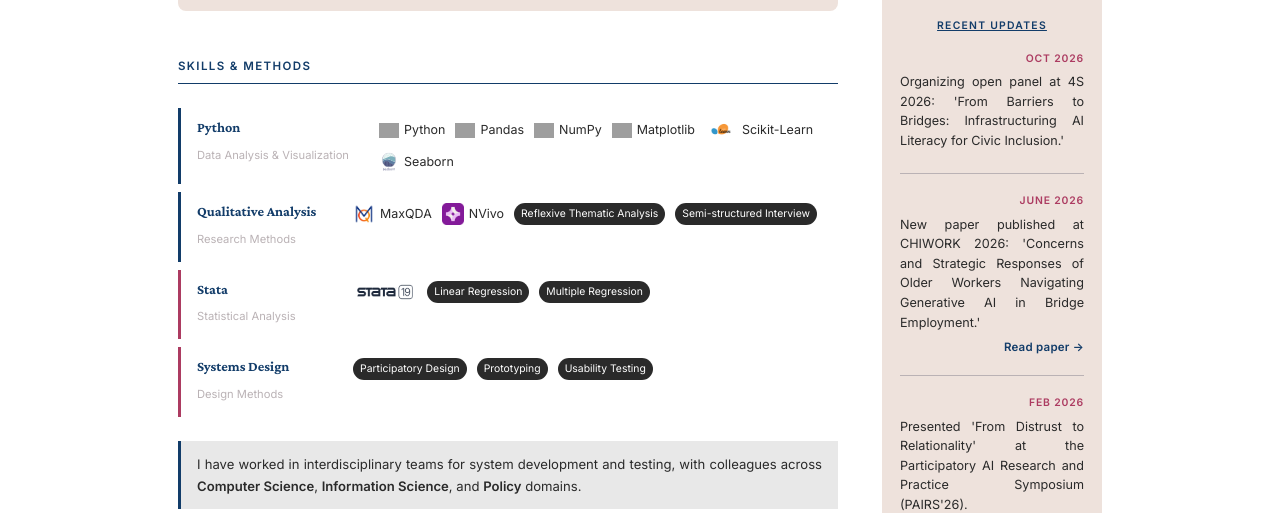
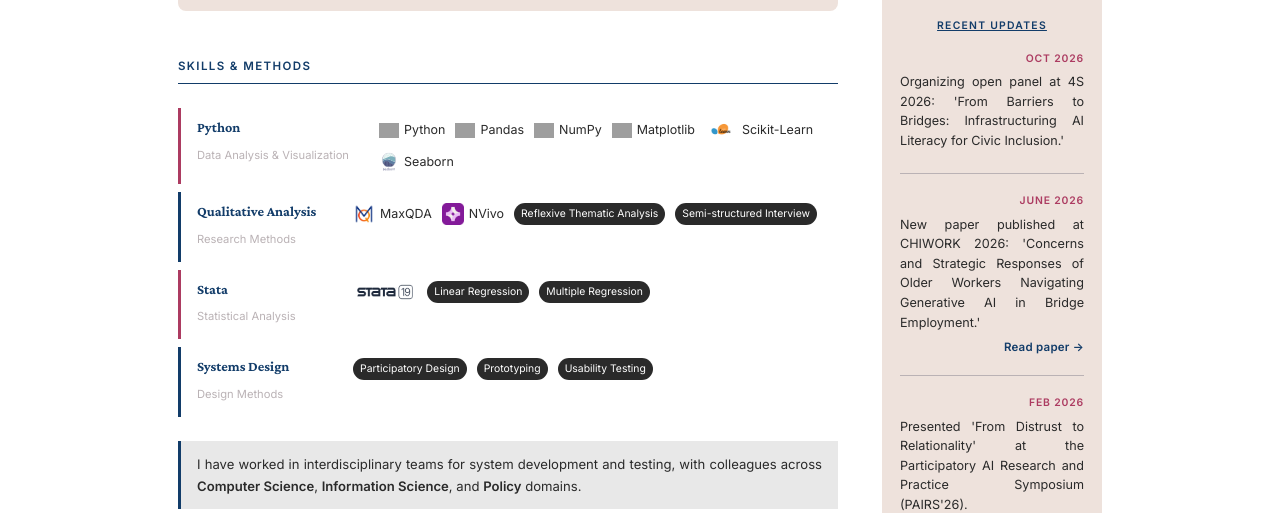
Before and after one commit to adityanayak-info/adityanayak-info.github.io, a Jekyll site: the page built from index.md, in a window 1280 px wide and 900 px high, scrolled down 872 px. Shown: the part 152-665 px from the top of the window. Built offline with Jekyll 4.4.1, drawn with Linux system fonts in a browser that asks for light colours; grey boxes are pictures that could not be loaded.

Commit message:
Update index.md

```diff
--- a/index.md
+++ b/index.md
@@ -38,7 +38,7 @@ permalink: /
 
 <div class="sk-b-section">
 
-  <div class="sk-b-row">
+  <div class="sk-b-row sk-b-burg">
     <div class="sk-b-cat"><h4>Python</h4><span>Data Analysis & Visualization</span></div>
     <div class="sk-b-right">
       <div class="sk-b-tools">
@@ -77,7 +77,7 @@ permalink: /
     </div>
   </div>
 
-  <div class="sk-b-row sk-b-burg">
+  <div class="sk-b-row">
     <div class="sk-b-cat"><h4>Systems Design</h4><span>Design Methods</span></div>
     <div class="sk-b-right">
       <div class="sk-b-tools">
```
